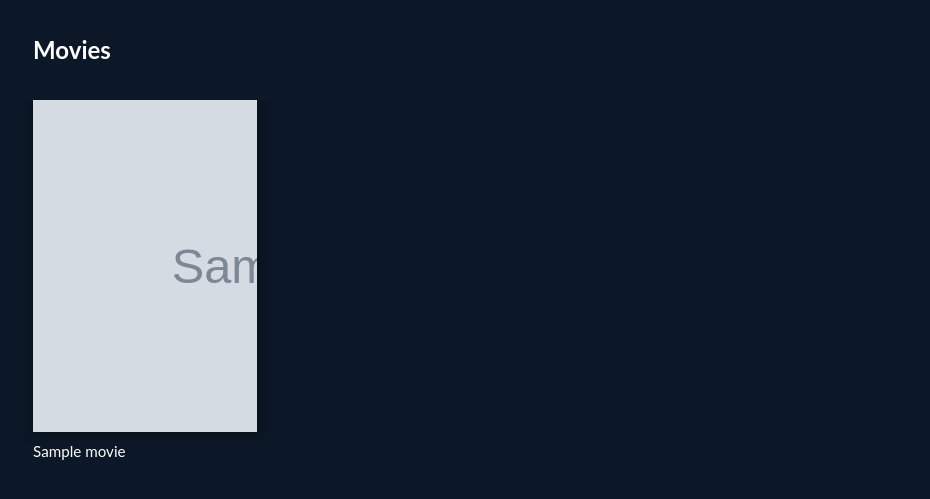
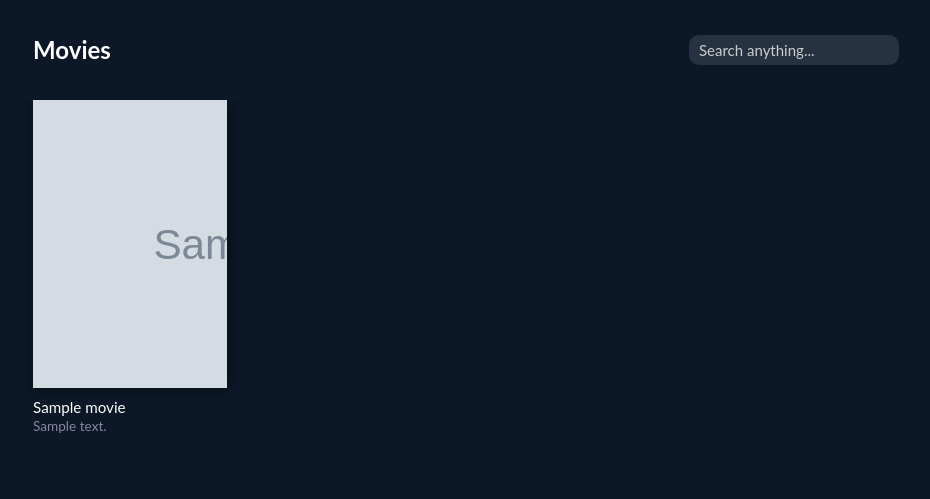
Before and after one commit to Zentryn/MovieDatabase, a Flask app: template application/templates/movies/movies.html in a window 1280 px wide. Shown: the part 64-563 px from the top of the page, without its empty margins (179-1109 px from the left). Run offline with Flask 2, Linux system fonts and the light colour scheme; the template is opened without the code that fills it: most values are stand-ins (such as "Sample title", 1, 10 or a date in 2020); grey boxes marked "Sample" are stand-in pictures.

Commit message:
Added search input and fixed positioning issues for movie items

```diff
--- a/application/templates/movies/movies.html
+++ b/application/templates/movies/movies.html
@@ -5,21 +5,28 @@
     <link rel="stylesheet" href="{{ url_for('static', filename='styles/movies.css') }}">
     <link rel="stylesheet" href="{{ url_for('static', filename='styles/movie_item.css') }}">
 
-    <link rel="stylesheet" href="">
     <script src="{{ url_for('static', filename='scripts/movie_item_resize.js') }}"></script>
 {% endblock %}
 
 {% block body %}
     <div class="title-container">
         <h2 id="page-title">Movies</h2>
+        <form method="POST" action="{{ url_for('search_movies') }}">
+            <input id="search-input" name="search-input" type="text" placeholder="Search anything...">
+        </form>
     </div>
     <div id="movie-items-container" class="pure-g">
         {% for movie in movies %}
             <div class="movie-item pure-u-1-1-1 pure-u-2-1-2 pure-u-3-1-3 pure-u-4-1-4 pure-u-5-1-5 pure-u-6-1-6 pure-u-7-1-8">
-                <a href="/movies/{{ movie.id }}">
-                    <div class="movie-item-cover" style="background-image: url('{{ movie.poster_url }}')"></div>
-                </a>
-                <div class="movie-item-title">{{ movie.title }}</div>
+                <div class="movie-item-inner">
+                    <a href="/movies/{{ movie.id }}">
+                        <div class="movie-item-cover" style="background-image: url('{{ movie.poster_url }}')"></div>
+                    </a>
+                    <div class="movie-item-title">{{ movie.title }}</div>
+                    <div class="movie-item-genres">
+                        {{ movie.genres_text }}
+                    </div>
+                </div>
             </div>
         {% endfor %}
     </div>
```
